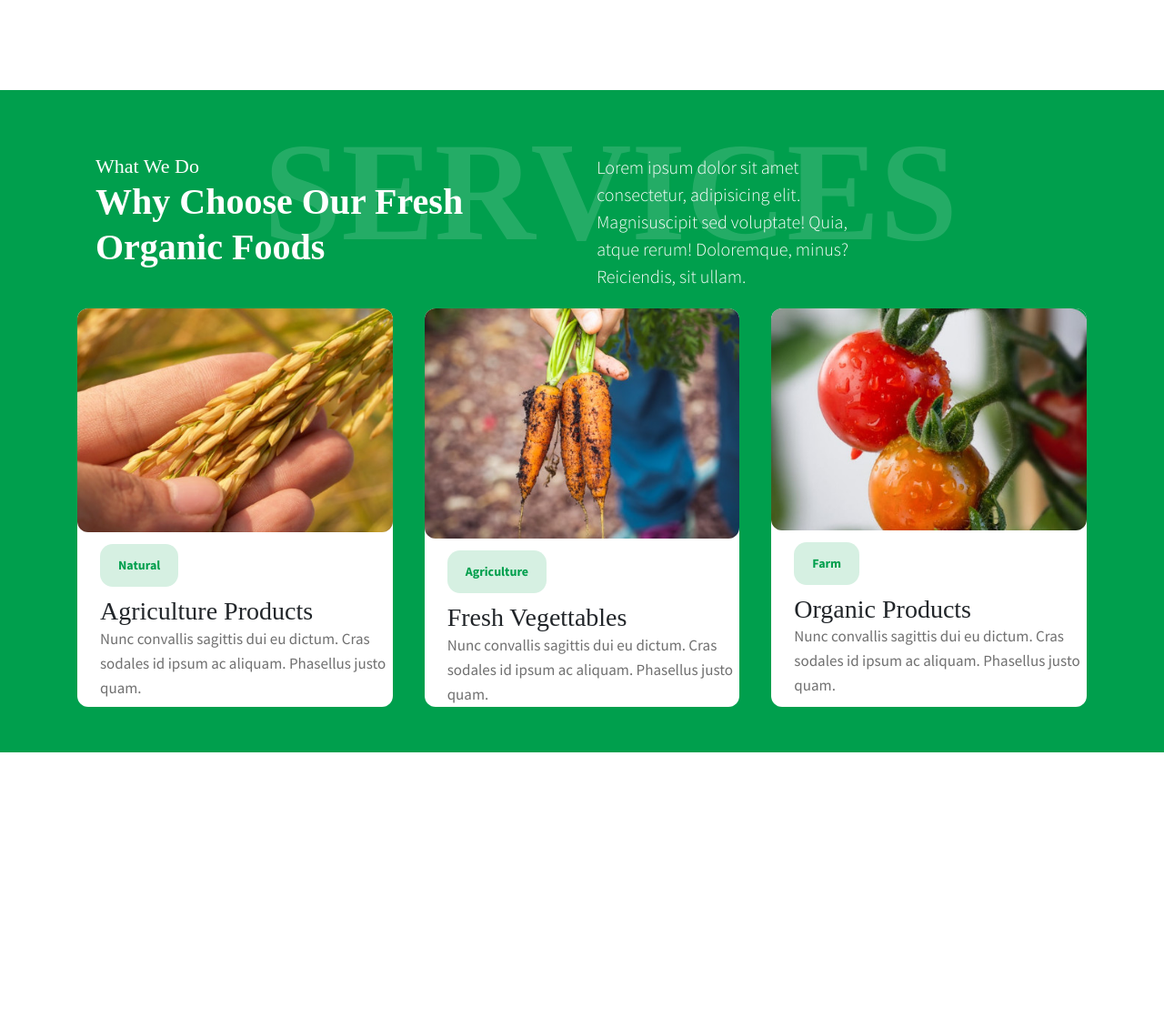
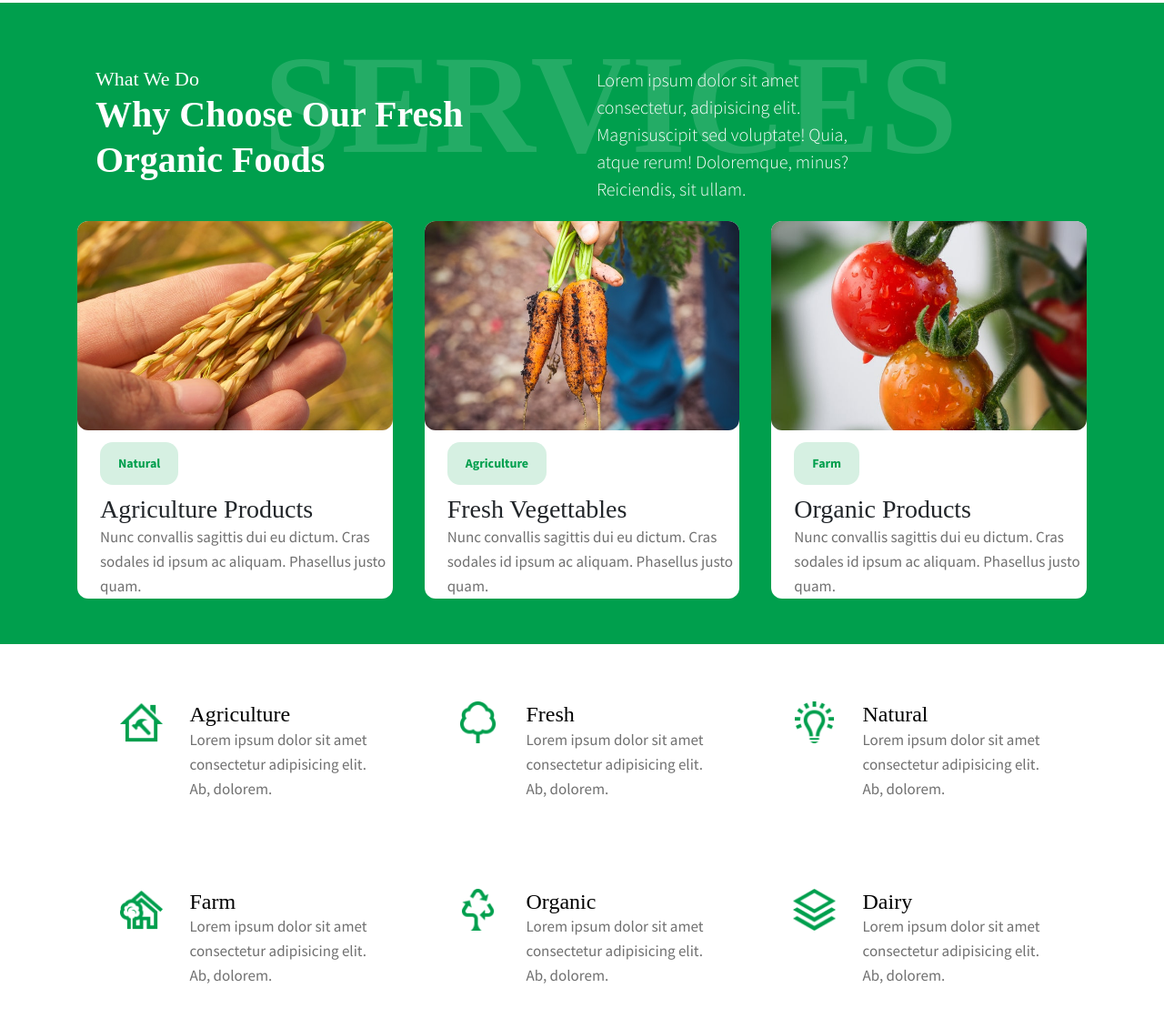
Before and after one commit to hieuhuynh201416/Farmstead, a plain HTML site: page Farmstead/index.html in a window 1280 px wide. Shown: the part 1403-2522 px from the top of the page at 91% size. Before the commit the page ends 2230 px from the top, so only its background shows below. Drawn offline with nearby package versions, Linux system fonts and the light colour scheme; some packages are replaced by stand-ins of ours; a script that the page names is missing; files whose address does not match are found by name; a web font is replaced by a local one.

Commit message:
Services HOMEPAGES

```diff
--- a/Farmstead/index.css
+++ b/Farmstead/index.css
@@ -186,3 +186,46 @@ h5.small-title {
   padding-top: 70px;
   margin-left: 25px;
 }
+
+/* Services HOME PAGE */
+.container_box {
+  display: flex;
+  flex-wrap: wrap;
+}
+.box__1 {
+  margin-top: 30px;
+}
+@media (min-width: 992px) .col-lg-4 {
+  flex: 0 0 33.33333%;
+  max-width: 33.33333%;
+}
+@media (min-width: 768px) .col-md-6 {
+}
+.w31-index-block4 .feature-unit {
+  border: 1px solid transparent;
+  border-radius: 10px;
+  padding: 2rem 1rem;
+  transition: 0.3s ease-in;
+}
+
+.w31-index-block4 .feature-unit:hover {
+  border: 1px solid #707070;
+}
+
+.col-3 {
+  flex: 0 0 25%;
+  max-width: 25%;
+}
+.col-3 img {
+  max-width: 100%;
+  height: auto;
+}
+.col-9 {
+  flex: 0 0 75%;
+  max-width: 75%;
+  color: black;
+  transition: 0.3s;
+}
+.col-9:hover {
+  color: #009f4d;
+}
--- a/Farmstead/index.html
+++ b/Farmstead/index.html
@@ -241,11 +241,8 @@
         </div>
       </div>
     </section>
-    <section></section>
-    <div class="service-section py-5">
-      <div class="container"></div>
-    </div>
-    <section></section>
+
+    <section>
       <div class="services">
         <div class="container">
           <div class="container__title">
@@ -266,46 +263,163 @@
           <div class="containter__pic">
             <div class="pic">
               <div class="pic__header">
-              <img src="./farmstead/lua.jpg" alt="" />
+                <img src="../Farmstead/assets/images/service1.jpg" alt="" />
                 <p class="label-style">Natural</p>
               </div>
               <div class="pic__body">
                 <h3>Agriculture Products</h3>
                 <p>
-                Nunc convallis sagittis dui eu dictum. Cras sodales id ipsum ac
-                aliquam. Phasellus justo quam.
+                  Nunc convallis sagittis dui eu dictum. Cras sodales id ipsum
+                  ac aliquam. Phasellus justo quam.
                 </p>
               </div>
             </div>
             <div class="pic">
               <div class="pic__header">
-              <img src="./farmstead/carrot.jpg" alt="" />
+                <img src="../Farmstead/assets/images/service2.jpg" alt="" />
                 <p>Agriculture</p>
               </div>
               <div class="pic__body">
                 <h3>Fresh Vegettables</h3>
                 <p>
-                Nunc convallis sagittis dui eu dictum. Cras sodales id ipsum ac
-                aliquam. Phasellus justo quam.
+                  Nunc convallis sagittis dui eu dictum. Cras sodales id ipsum
+                  ac aliquam. Phasellus justo quam.
                 </p>
               </div>
             </div>
             <div class="pic">
               <div class="pic__header">
-              <img src="./farmstead/cachua.jpg" alt="" />
+                <img src="../Farmstead/assets/images/service3.jpg" alt="" />
                 <p>Farm</p>
               </div>
               <div class="pic__body">
                 <h3>Organic Products</h3>
                 <p>
-                Nunc convallis sagittis dui eu dictum. Cras sodales id ipsum ac
-                aliquam. Phasellus justo quam.
+                  Nunc convallis sagittis dui eu dictum. Cras sodales id ipsum
+                  ac aliquam. Phasellus justo quam.
                 </p>
               </div>
             </div>
           </div>
         </div>
       </div>
+    </section>
+    <section class="HOMEPAGESERVICES">
+      <div class="w31-index-block4">
+        <div class="container HomePageServices">
+          <div class="container_box">
+            <div class="box__1 col-lg-4 col-md-6 features15-col-text">
+              <a href="#" class="d-flex feature-unit">
+                <div class="col-3">
+                  <div class="features15-info">
+                    <img src="../Farmstead/assets/images/img5.png" alt="" />
+                  </div>
+                </div>
+                <div class="col-9">
+                  <div class="feature15-para">
+                    <h4>Agriculture</h4>
+                    <p>
+                      Lorem ipsum dolor sit amet consectetur adipisicing elit.
+                      Ab, dolorem.
+                    </p>
+                  </div>
+                </div>
+              </a>
+            </div>
+            <div class="box__1 col-lg-4 col-md-6 features15-col-text">
+              <a href="#" class="d-flex feature-unit">
+                <div class="col-3">
+                  <div class="features15-info">
+                    <img src="../Farmstead/assets/images/img6.png" alt="" />
+                  </div>
+                </div>
+                <div class="col-9">
+                  <div class="feature15-para">
+                    <h4>Fresh</h4>
+                    <p>
+                      Lorem ipsum dolor sit amet consectetur adipisicing elit.
+                      Ab, dolorem.
+                    </p>
+                  </div>
+                </div>
+              </a>
+            </div>
+            <div class="box__1 col-lg-4 col-md-6 features15-col-text">
+              <a href="#" class="d-flex feature-unit">
+                <div class="col-3">
+                  <div class="features15-info">
+                    <img src="../Farmstead/assets/images/img7.png" alt="" />
+                  </div>
+                </div>
+                <div class="col-9">
+                  <div class="feature15-para">
+                    <h4>Natural</h4>
+                    <p>
+                      Lorem ipsum dolor sit amet consectetur adipisicing elit.
+                      Ab, dolorem.
+                    </p>
+                  </div>
+                </div>
+              </a>
+            </div>
+            <div class="box__1 col-lg-4 col-md-6 features15-col-text">
+              <a href="#" class="d-flex feature-unit">
+                <div class="col-3">
+                  <div class="features15-info">
+                    <img src="../Farmstead/assets/images/img8.png" alt="" />
+                  </div>
+                </div>
+                <div class="col-9">
+                  <div class="feature15-para">
+                    <h4>Farm</h4>
+                    <p>
+                      Lorem ipsum dolor sit amet consectetur adipisicing elit.
+                      Ab, dolorem.
+                    </p>
+                  </div>
+                </div>
+              </a>
+            </div>
+            <div class="box__1 col-lg-4 col-md-6 features15-col-text">
+              <a href="#" class="d-flex feature-unit">
+                <div class="col-3">
+                  <div class="features15-info">
+                    <img src="../Farmstead/assets/images/img9.png" alt="" />
+                  </div>
+                </div>
+                <div class="col-9">
+                  <div class="feature15-para">
+                    <h4>Organic</h4>
+                    <p>
+                      Lorem ipsum dolor sit amet consectetur adipisicing elit.
+                      Ab, dolorem.
+                    </p>
+                  </div>
+                </div>
+              </a>
+            </div>
+            <div class="box__1 col-lg-4 col-md-6 features15-col-text">
+              <a href="#" class="d-flex feature-unit">
+                <div class="col-3">
+                  <div class="features15-info">
+                    <img src="../Farmstead/assets/images/img10.png" alt="" />
+                  </div>
+                </div>
+                <div class="col-9">
+                  <div class="feature15-para">
+                    <h4>Dairy</h4>
+                    <p>
+                      Lorem ipsum dolor sit amet consectetur adipisicing elit.
+                      Ab, dolorem.
+                    </p>
+                  </div>
+                </div>
+              </a>
+            </div>
+          </div>
+        </div>
+      </div>
+    </section>
     <footer>
       <!-- place footer here -->
     </footer>
```
Also changed, not shown: Farmstead/farmstead/cachua.jpg (deleted), Farmstead/farmstead/carrot.jpg (deleted), Farmstead/farmstead/g1.jpg (deleted), Farmstead/farmstead/g2.jpg (deleted), Farmstead/farmstead/g3.jpg (deleted), Farmstead/farmstead/g5.jpg (deleted), Farmstead/farmstead/g6.jpg (deleted), Farmstead/farmstead/g7.jpg (deleted), Farmstead/farmstead/g8.jpg (deleted), Farmstead/farmstead/lua.jpg (deleted). Lines whose indentation alone changed are shown as unchanged.
